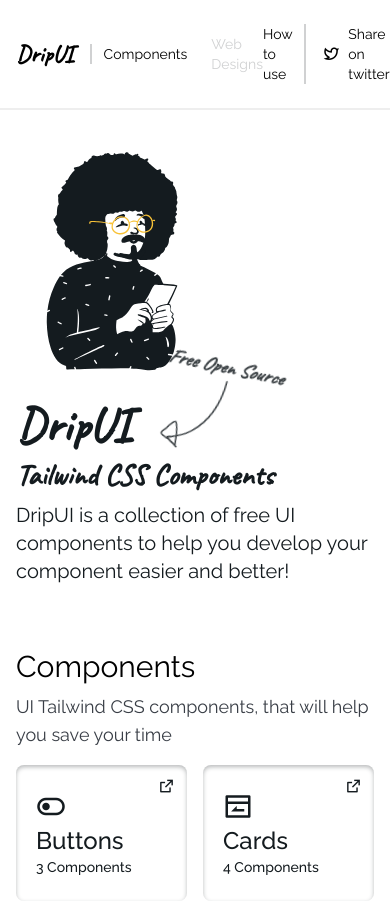
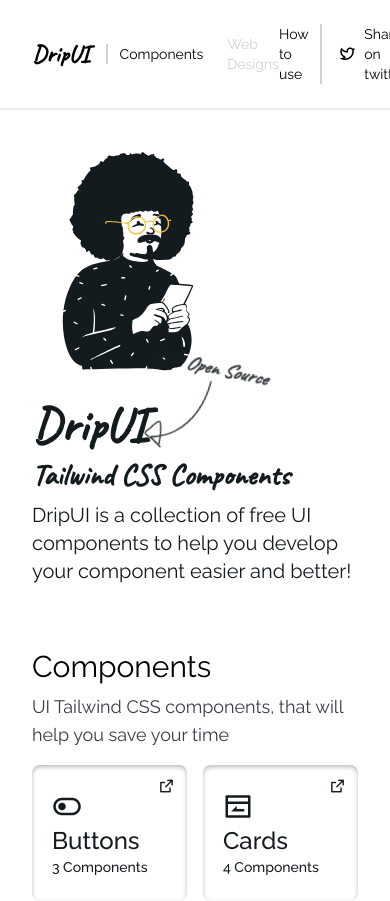
Before and after one commit to khazifire/DripUI, a Next.js app: page / in a window 390 px wide. Shown: the top 901 px of the page. Built offline with nearby package versions, Linux system fonts and the light colour scheme.

Commit message:
[FIx]: updated custom container margins

```diff
--- a/styles/globals.css
+++ b/styles/globals.css
@@ -31,7 +31,7 @@
     @apply flex h-16 py-2 border-t-2 border-drip-gray-light  justify-center items-center text-white text-lg mt-auto
   }
   .custom-container{
-    @apply mx-4 md:container md:mx-auto
+    @apply mx-8 md:container md:mx-auto
   }
   .component-listing-a{
     @apply relative inline-flex flex-col px-5 py-6  font-medium capitalize text-drip-black text-2xl  shadow-inner shadow-drip-black/30 rounded-lg hover:shadow-drip-black/50
```
